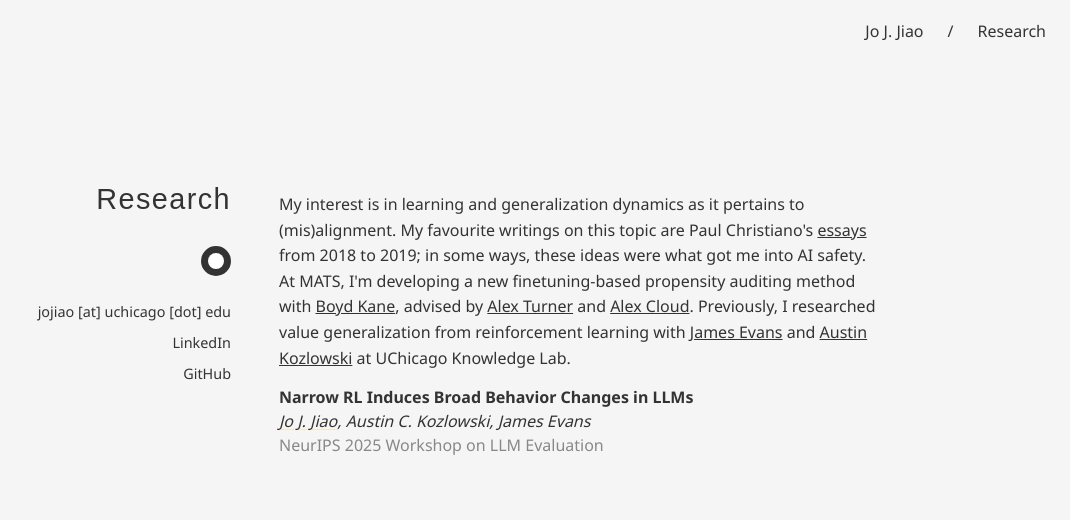
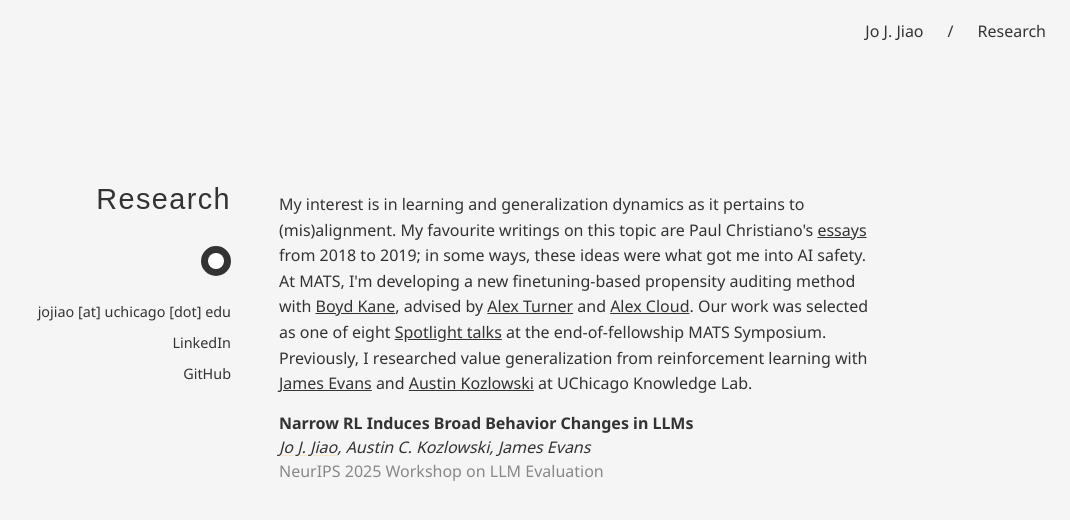
Before and after one commit to JoNeedsSleep/joneedssleep.github.io, a Jekyll site: the page built from research.md, in a window 1280 px wide. Shown: the top 520 px of the page, without its empty margins (210-1280 px from the left). Built offline with Jekyll 4.4.1, drawn with Linux system fonts in a browser that asks for light colours; some web fonts are replaced.

Commit message:
Add MATS Symposium Spotlight talk mention
https://claude.ai/code/session_01PsK42gnMxFVNnPwoXfnP9k

```diff
--- a/research.md
+++ b/research.md
@@ -16,7 +16,7 @@ permalink: /research/
     </div>
     <div class="right-column">
         <p>
-            My interest is in learning and generalization dynamics as it pertains to (mis)alignment. My favourite writings on this topic are Paul Christiano's <a href="https://www.lesswrong.com/s/EmDuGeRw749sD3GKd">essays</a> from 2018 to 2019; in some ways, these ideas were what got me into AI safety. At MATS, I'm developing a new finetuning-based propensity auditing method with <a href="https://boydkane.com/#about-me">Boyd Kane</a>, advised by <a href="https://turntrout.com/welcome">Alex Turner</a> and <a href="https://scholar.google.com/citations?user=TuFDzRYAAAAJ&hl=en">Alex Cloud</a>. Previously, I researched value generalization from reinforcement learning with <a href="https://scholar.google.com/citations?user=kV4N4zoAAAAJ&hl=en">James Evans</a> and <a href="https://austinkozlowski.com/">Austin Kozlowski</a> at UChicago Knowledge Lab.
+            My interest is in learning and generalization dynamics as it pertains to (mis)alignment. My favourite writings on this topic are Paul Christiano's <a href="https://www.lesswrong.com/s/EmDuGeRw749sD3GKd">essays</a> from 2018 to 2019; in some ways, these ideas were what got me into AI safety. At MATS, I'm developing a new finetuning-based propensity auditing method with <a href="https://boydkane.com/#about-me">Boyd Kane</a>, advised by <a href="https://turntrout.com/welcome">Alex Turner</a> and <a href="https://scholar.google.com/citations?user=TuFDzRYAAAAJ&hl=en">Alex Cloud</a>. Our work was selected as one of eight <a href="https://www.youtube.com/watch?v=4nsCTYRS1H4">Spotlight talks</a> at the end-of-fellowship MATS Symposium. Previously, I researched value generalization from reinforcement learning with <a href="https://scholar.google.com/citations?user=kV4N4zoAAAAJ&hl=en">James Evans</a> and <a href="https://austinkozlowski.com/">Austin Kozlowski</a> at UChicago Knowledge Lab.
         </p>
         <research-entry>
             <p><strong>Narrow RL Induces Broad Behavior Changes in LLMs</strong></p>
```
